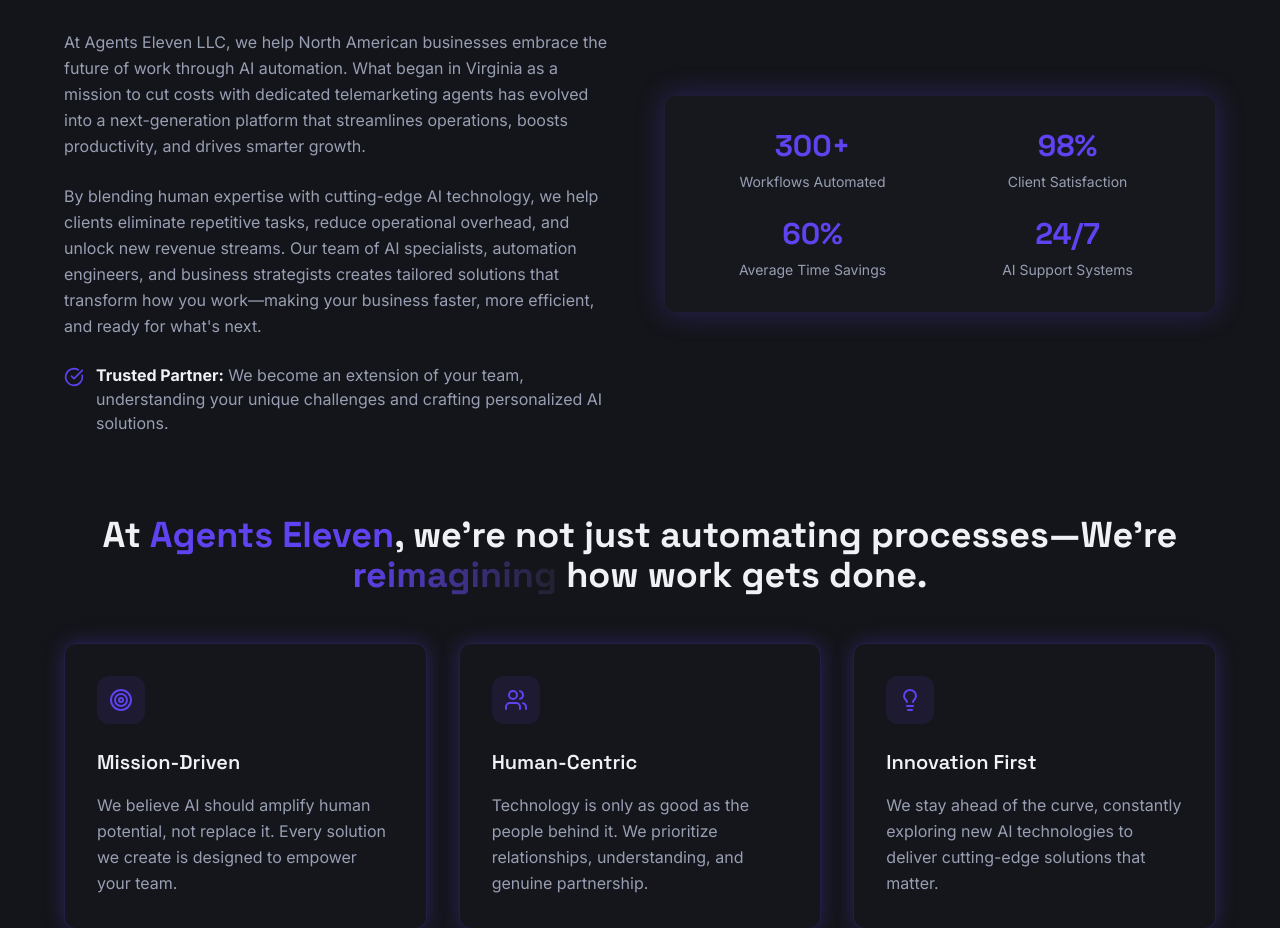
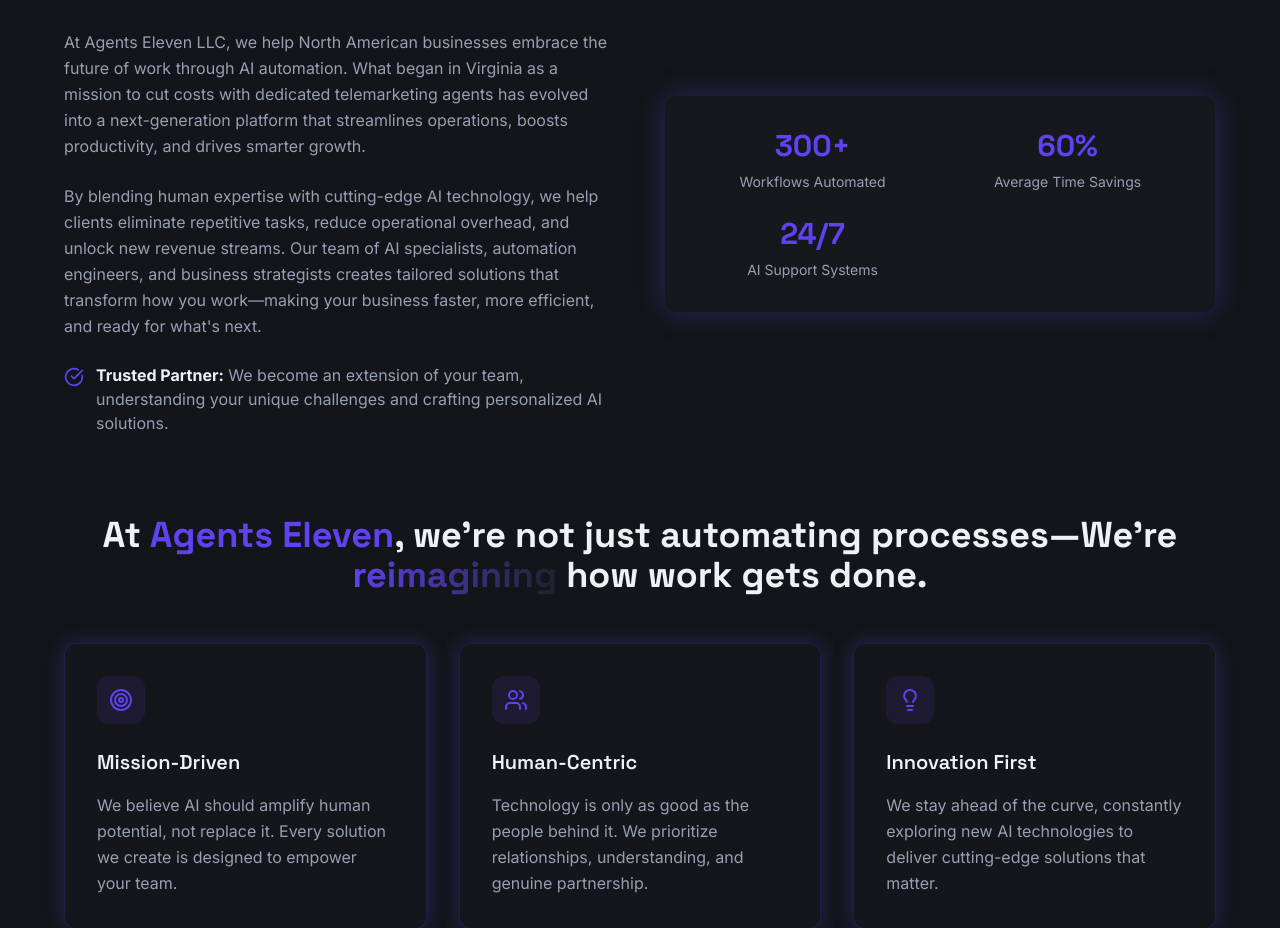
Before and after one commit to hassanmajid/agents-eleven-ai-studio, a React (Vite) app: page / in a window 1280 px wide. Shown: the part 1205-2133 px from the top of the page. Built offline with nearby package versions, Linux system fonts and the light colour scheme; the HTML template or start-up script is replaced by a standard one.

Commit message:
Remove client satisfaction details

```diff
--- a/src/components/About.tsx
+++ b/src/components/About.tsx
@@ -17,9 +17,6 @@ const About = () => {
   const achievements = [{
     number: "300+",
     label: "Workflows Automated"
-  }, {
-    number: "98%",
-    label: "Client Satisfaction"
   }, {
     number: "60%",
     label: "Average Time Savings"
```
